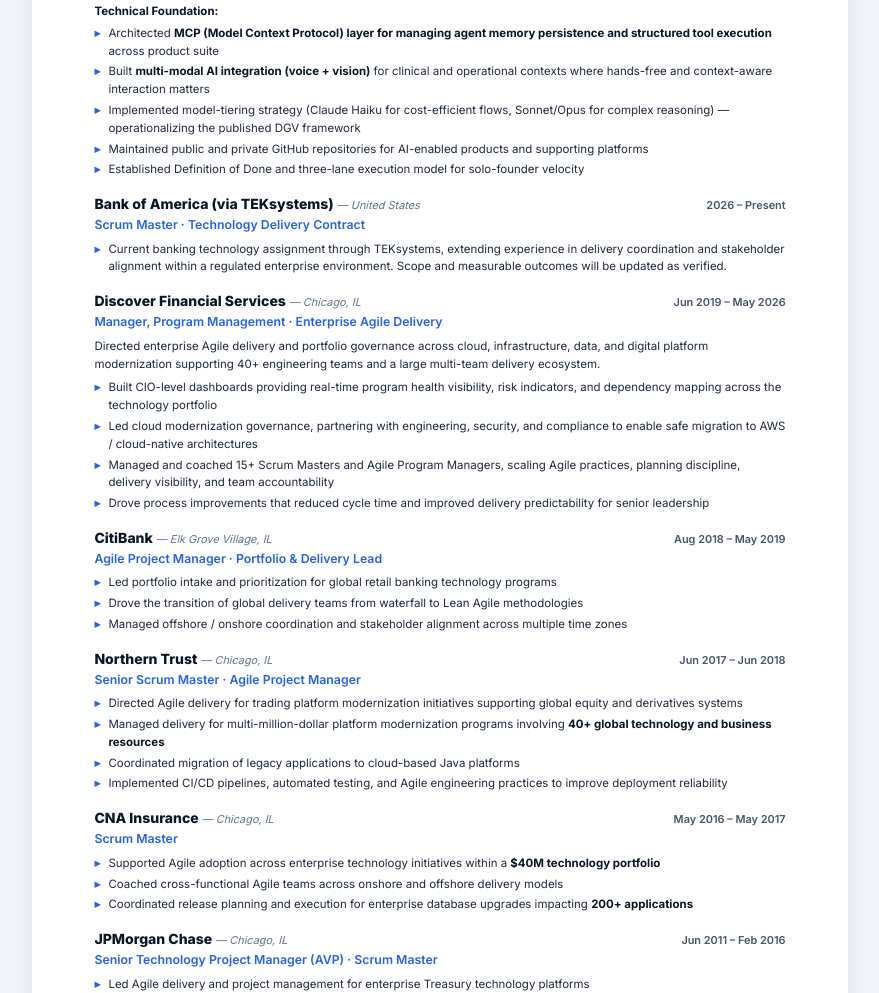
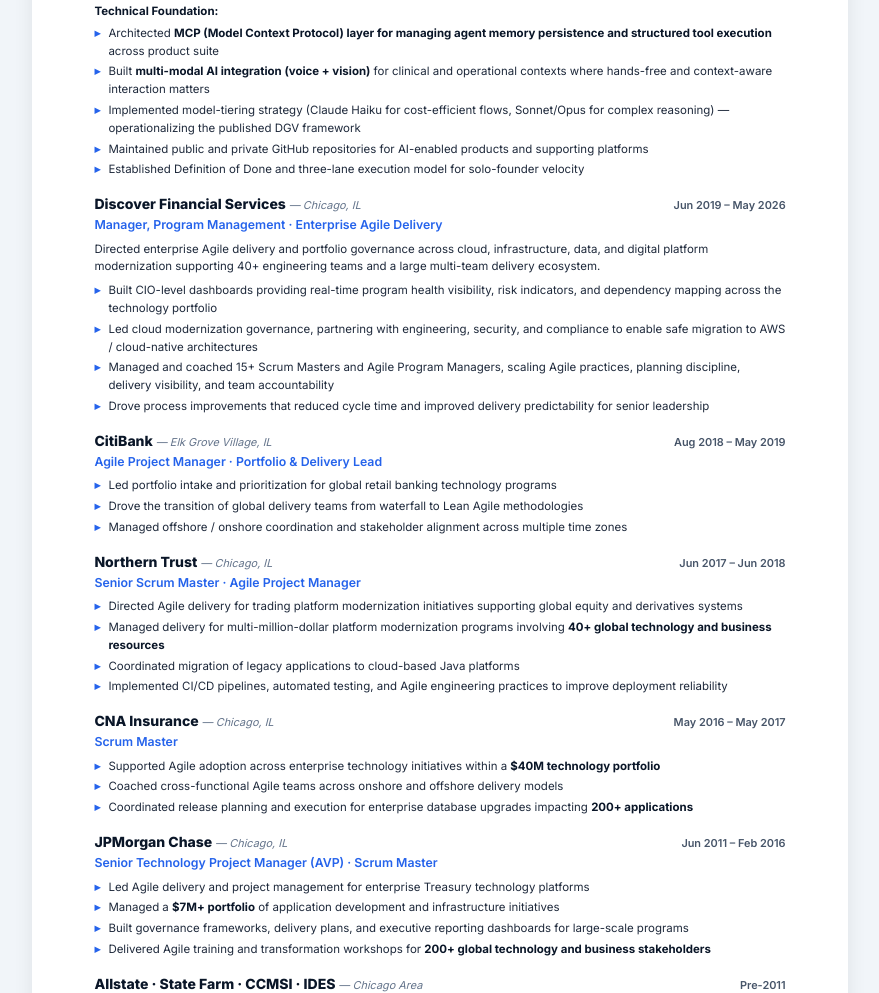
Before and after one commit to pandeydumka/pankajpandey-ai, a website: page public/resume.html in a window 1280 px wide. Shown: the part 1649-2642 px from the top of the page, without its empty margins (200-1079 px from the left). Drawn offline with Linux system fonts and the light colour scheme.

Commit message:
Remove misattributed Bank of America role and keep current contract private

```diff
--- a/public/resume.html
+++ b/public/resume.html
@@ -212,11 +212,6 @@ html,body{font-family:'Inter',-apple-system,BlinkMacSystemFont,sans-serif;font-s
       </ul>
     </div>
     <div class="job">
-      <div class="job-header"><div class="job-company">Bank of America (via TEKsystems) <span class="job-location">— United States</span></div><div class="job-date">2026 – Present</div></div>
-      <div class="job-title">Scrum Master · Technology Delivery Contract</div>
-      <ul class="bullets"><li>Current banking technology assignment through TEKsystems, extending experience in delivery coordination and stakeholder alignment within a regulated enterprise environment. Scope and measurable outcomes will be updated as verified.</li></ul>
-    </div>
-    <div class="job">
       <div class="job-header"><div class="job-company">Discover Financial Services <span class="job-location">— Chicago, IL</span></div><div class="job-date">Jun 2019 – May 2026</div></div>
       <div class="job-title">Manager, Program Management · Enterprise Agile Delivery</div>
       <p class="job-intro">Directed enterprise Agile delivery and portfolio governance across cloud, infrastructure, data, and digital platform modernization supporting 40+ engineering teams and a large multi-team delivery ecosystem.</p>
```
